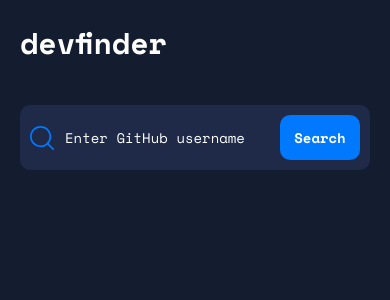
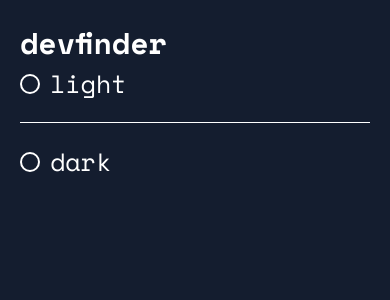
Before and after one commit to kmxtaylor/github-username-finder, a React Native app: screen / in a window 390 px wide. Shown: the top 300 px of the page. Built offline with nearby package versions, Linux system fonts and the light colour scheme.

Commit message:
add basic design for settings page

```diff
--- a/src/index.js
+++ b/src/index.js
@@ -4,6 +4,7 @@
 import * as SplashScreen from 'expo-splash-screen';
 
 import GitHubProfile from 'screens/GitHubProfile';
+import Settings from 'screens/Settings';
 
 SplashScreen.preventAutoHideAsync();
 
@@ -32,7 +33,8 @@
           onLayout={onLayoutRootView}
           keyboardShouldPersistTaps='handled'
         >
-          <GitHubProfile />
+          <Settings />
+          {/* <GitHubProfile /> */}
         </ScrollView>
       </SafeAreaView>
     </>
--- /dev/null
+++ b/src/screens/Settings/Header.js
@@ -0,0 +1,12 @@
+import { View } from 'react-native';
+import { MyTextBold } from 'components/MyText';
+
+const Header = () => {
+  return (
+    <View>
+      <MyTextBold style={{ fontSize: 30 }}>devfinder</MyTextBold>
+    </View>
+  );
+};
+
+export default Header;
--- /dev/null
+++ b/src/screens/Settings/index.js
@@ -0,0 +1,47 @@
+import { useState } from 'react';
+import { StyleSheet, View, Pressable, ActivityIndicator } from 'react-native';
+
+import Header from './Header';
+import MyText from 'components/MyText';
+
+const Settings = () => {
+  const [theme, setTheme] = useState('dark');
+
+  return (
+    <View>
+      <Header />
+      <Pressable style={styles.button}>
+        <View style={styles.radioCircle} />
+        <MyText style={{ fontSize: 25 }}>light</MyText>
+      </Pressable>
+      <View style={styles.horizontalLine} />
+      <Pressable style={styles.button}>
+        <View style={styles.radioCircle} />
+        <MyText style={{ fontSize: 25 }}>dark</MyText>
+      </Pressable>
+    </View>
+  );
+};
+
+const styles = StyleSheet.create({
+  button: {
+    flexDirection: 'row',
+    alignItems: 'center', // perp axis
+    // justifyContent: 'center', // main axis
+    gap: 10,
+  },
+  radioCircle: {
+    height: 20,
+    width: 20,
+    borderRadius: 50, // circle
+    borderWidth: 2,
+    borderColor: '#fff',
+  },
+  horizontalLine: {
+    borderBottomColor: '#fff',
+    borderBottomWidth: 1,
+    marginVertical: 20,
+  },
+});
+
+export default Settings;
```
